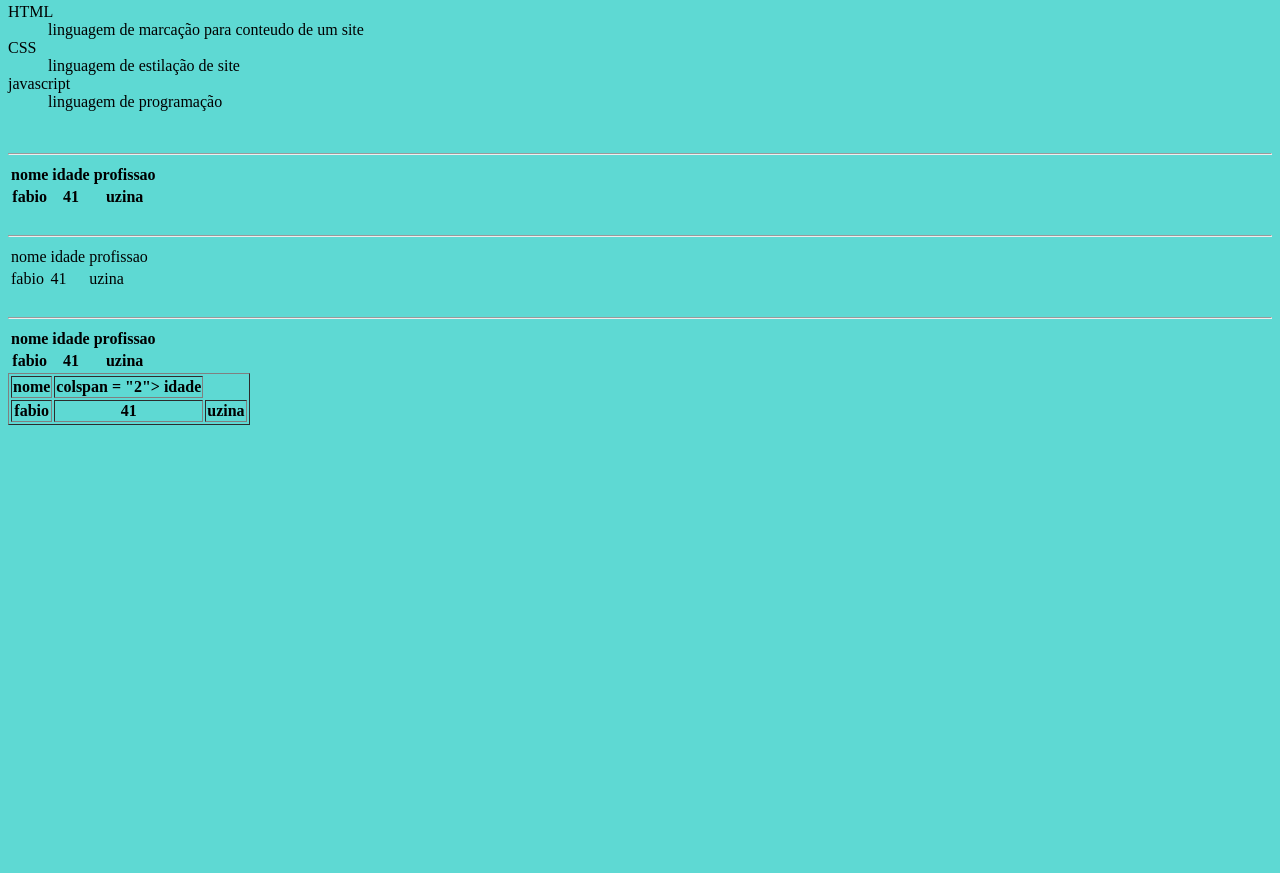
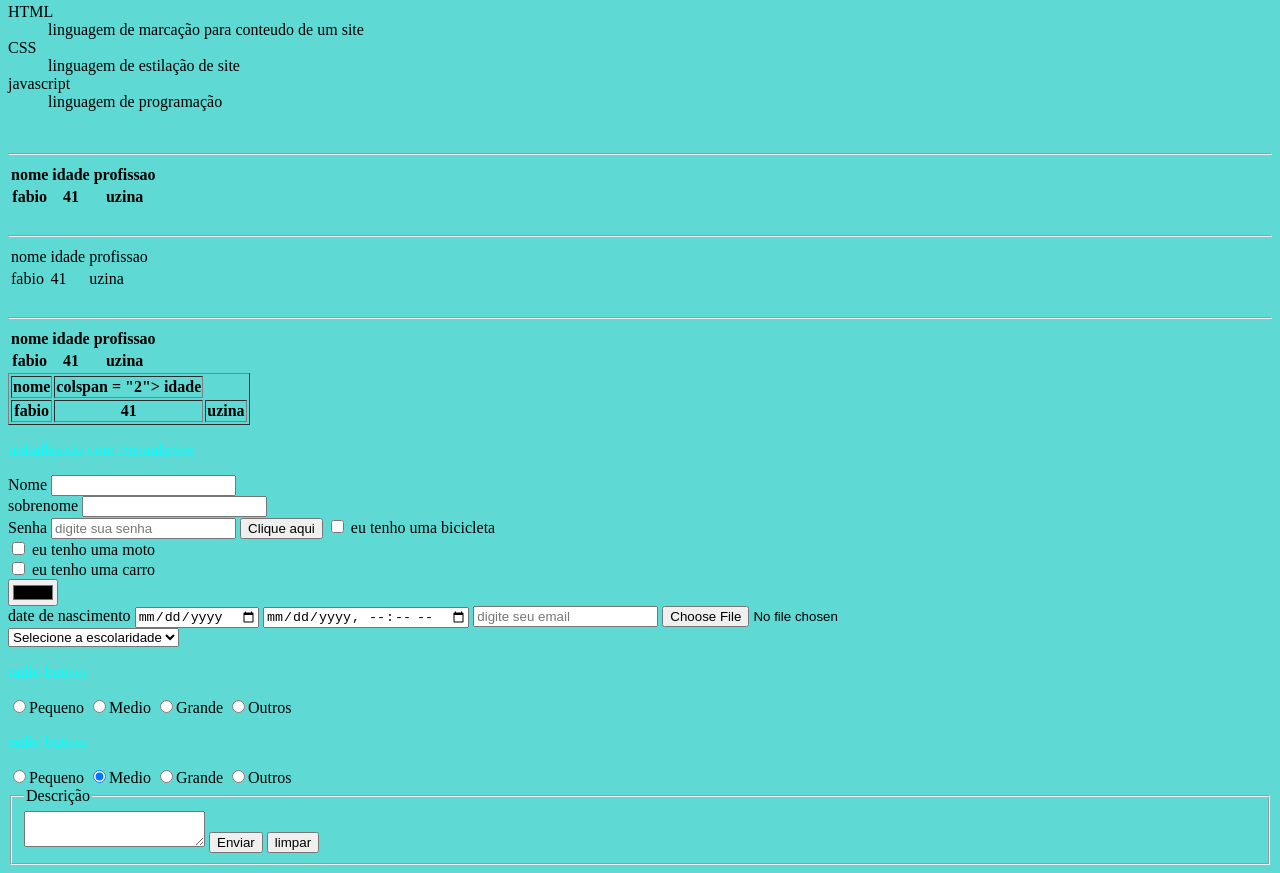
Before and after one commit to GabrielXTsupra/aulas_lima, a plain HTML site: page teoria.html in a window 1280 px wide. Shown: the part 3638-4511 px from the top of the page. Before the commit the page ends 4071 px from the top, so only its background shows below. Drawn offline with Linux system fonts and the light colour scheme.

Commit message:
aula dia 19/09

```diff
--- a/css/styles.css
+++ b/css/styles.css
@@ -35,3 +35,73 @@
          .timefoda{
             background-color: rgb(0, 166, 255);
          }
+
+         .formulario{
+            background-color: blue;
+
+         }
+
+         .input-nome{
+            border: none;
+            border-redius: 5px;
+            margin-left: 50px;
+            opacity: 70%;
+         }
+
+         .botao{
+            background-color: aqua;
+            border: none;
+            border-radius: 5px;
+            padding: 6px;
+            front-size medium;
+            text-shadow: 11px 1px 4px rgb(rgba(255, 0, 230, 0.588)
+         }
+
+         .checar{
+            width: 20px;
+            height: 20px;
+            margin-left: 5px;
+            cursor: pointer;
+            appearance: none;
+            background-color: azure;
+            border: 2px; solid #4caf50;
+
+         }
+
+         .checar:checked{
+            background-color: lime;
+
+         }
+
+         .email{
+            width: 300px;
+            padding: 5px 5px;
+            margin-left: 5px;
+            border: 2px solid white;
+         }
+
+         .selecao{
+            appearance: none;
+            width: 300px;
+            padding: 4px;
+            front-sinze 16px;
+            color:dimgray;
+            background-color: azure;
+            border: 2px solid #ccc;
+            border-radius: 5px;
+            cursor: pointer;
+            box-shadow: 0 2px 5px rgb(0, 0, 0);
+         }
+
+         .radio{
+            appearance: none;
+            width: 20px;
+            height: 20px;
+            border: 2px solid #d3421d;
+            border-radius: 50%;
+            cursor: pointer;
+         }
+
+         .radio:checked{
+
+         }
--- a/teoria.html
+++ b/teoria.html
@@ -192,5 +192,61 @@
     </tr>
 </table>
 
+
+
+<p>trabalhando com formularios</p>
+<form class="formulario">
+    <label>Nome</label>
+    <!--insere um campo digitavel do tipo texto-->
+    <input type = "text"><br>
+    <label>sobrenome</label>
+    <input type = "text" class="input-nome">
+    <!--tipo senha-->
+    <br><label>Senha</label>
+    <input type="password" placeholder="digite sua senha">
+    <input type="button" value="Clique aqui" class="botao">
+    <input type="checkbox"> eu tenho uma bicicleta <br>
+    <input type="checkbox"> eu tenho uma moto <br>
+    <input type="checkbox"> eu tenho uma carro <br>
+    <input type="color" value="#000000">
+    <br><label>date de nascimento</label>
+    <input type="date" name="id=">
+    <input type="datetime-local" name="id=">
+    <input type="email" placeholder="digite seu email" class="email">
+    <input type="file">
+    <br>
+    <!--input de seleção-->
+    <select>
+        <option value=""selected> Selecione a escolaridade</option>
+        <option value="primeiro colegial"> 1° medio</option>
+        <option value="segundo colegial"> 2° medio</option>
+        <option value="terceiro colegial"> 3° medio</option>
+
+    </select>
+    <p> radio button</p>
+    <input type="radio" name="tamanho">Pequeno
+    <input type="radio" name="tamanho" checked>Medio
+    <input type="radio" name="tamanho">Grande
+    <input type="radio" name="tamanho">Outros
+    <br>
+
+    <p> radio button</p>
+    <input type="radio" name="tamanho">Pequeno
+    <input type="radio" name="tamanho" checked>Medio
+    <input type="radio" name="tamanho">Grande
+    <input type="radio" name="tamanho">Outros
+
+    <fieldset>
+        <legend>Descrição</legend>
+        <textarea name="id=">
+
+        </textarea>
+
+        <input type="submit" value="Enviar">
+        <input type="reset" value="limpar">
+
+    </fieldset>
+</form>
+
 </body>
 </html>
```
Also changed, not shown: atividades/exe7.html (added, +67 -0 lines), img/asus.jpg (added), img/poco.jpg (added).
